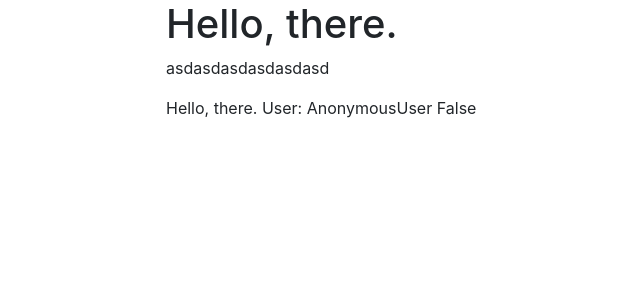
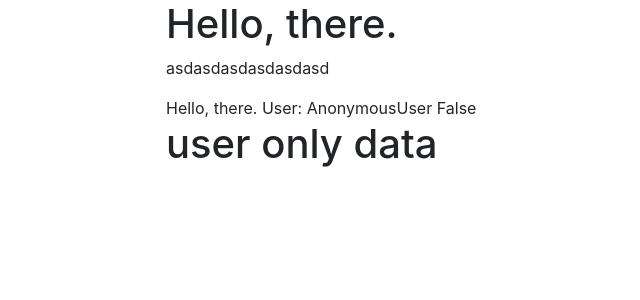
Before and after one commit to karatugo/blogspor, a Django app: page / in a window 1280 px wide. Shown: the top 300 px of the page, without its empty margins (204-844 px from the left). Run offline with Django 3.2, Linux system fonts and the light colour scheme; some libraries are stand-ins or nearby versions.

Commit message:
Add step 16 - Built-In Template Tags

```diff
--- a/src/templates/home.html
+++ b/src/templates/home.html
@@ -8,4 +8,16 @@ User:
 {{ request.user }}
 {{ user.is_authenticated }}
 
+{%  if user.is_authenticated %}
+<h1>user only data</h1>
+    {% for a in my_list %}
+        <li>{{ a }}</li>
+    {% endfor %}
+{% endif %}
+
+<h1>user only data</h1>
+    {% for a in my_list %}
+        <li>{{ a }}</li>
+    {% endfor %}
+
 {% endblock %}
--- a/src/try_django/views.py
+++ b/src/try_django/views.py
@@ -4,7 +4,13 @@ from django.template.loader import get_template
 
 def home_page(request):
     title = "Hello, there."
+
     context = {"title": title}
+    if request.user.is_authenticated:
+        context = {
+            "title": title,
+            "my_list": ["a", "b", "c"]
+        }
     return render(request, "home.html", context)
 
 def about_page(request):
```
